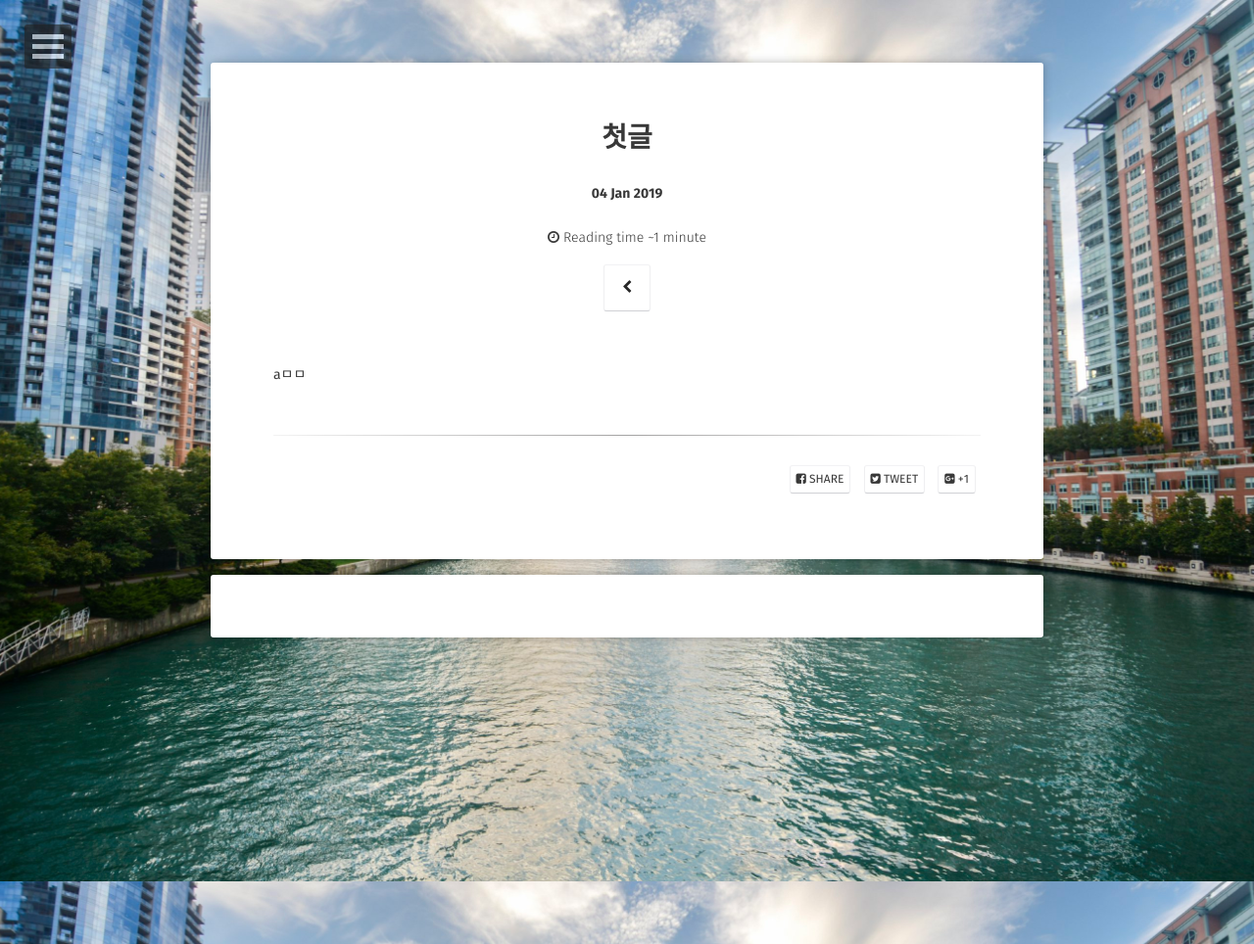
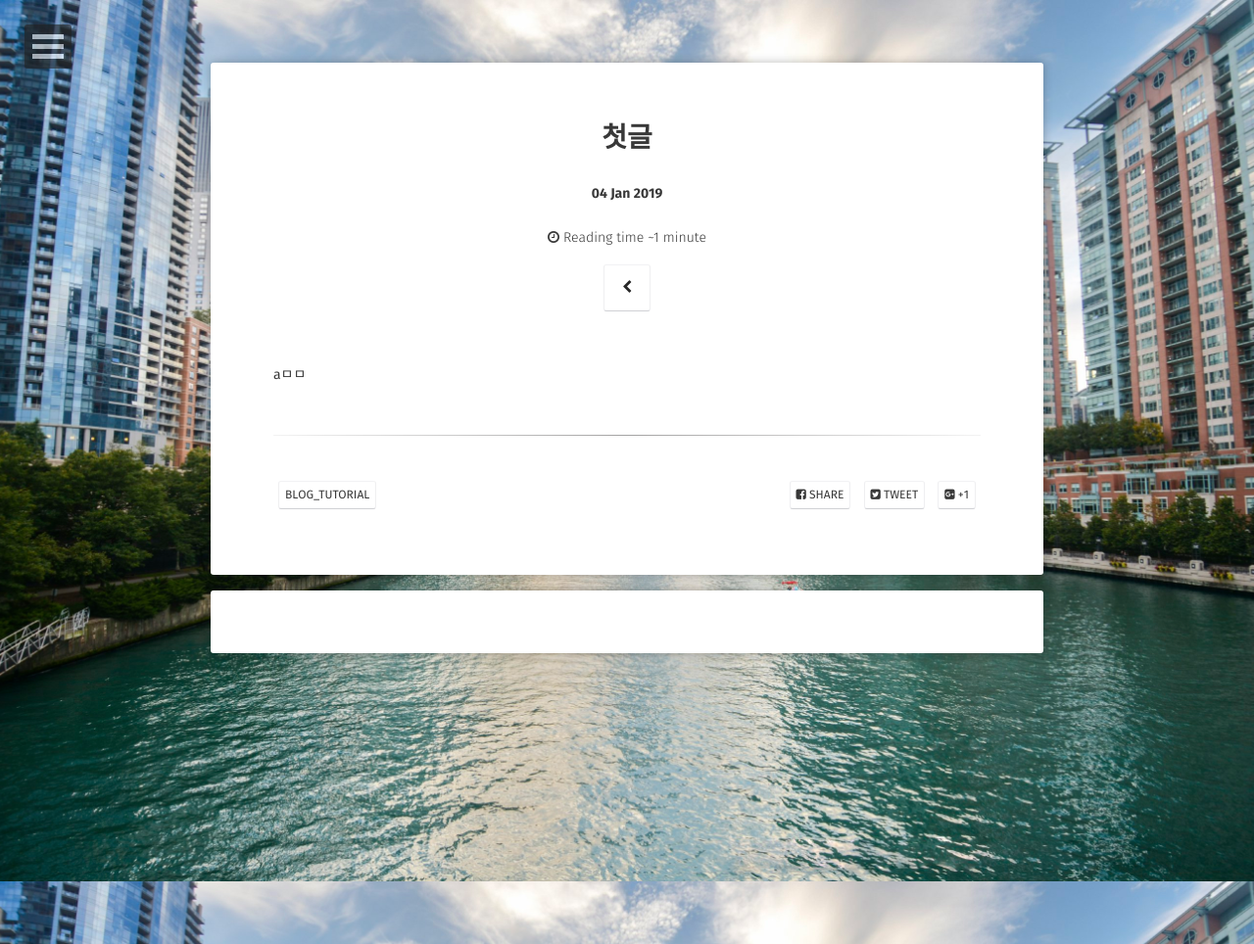
Before and after one commit to MoongMoong/MoongMoong.github.io, a Jekyll site: the page built from _posts/2019-01-04-your-title.md, in a window 1280 px wide. Shown: the whole page at 98% size. Built offline with Jekyll 4.4.1, drawn with Linux system fonts in a browser that asks for light colours; some web fonts are replaced; our own code applies the rules of GitHub Pages for plain Markdown files; comment, search, counter and statistics services are not loaded.

Commit message:
config commit

```diff
--- a/_includes/meta.html
+++ b/_includes/meta.html
@@ -1,6 +1,7 @@
 <br>
 <hr>
 <span class="entry-tags">{% for tag in page.tags %}<a href="{{ site.url }}/tags/#{{ tag }}" title="Pages tagged {{ tag }}" class="tag"><span class="term">{{ tag }}</span></a>{% unless forloop.last %}{% endunless %}{% endfor %}</span>
+<span class="entry-categories">{% for category in page.categories %}<a href="{{ site.url }}/categories/#{{ category }}" title="Pages categoried {{ category }}" class="category"><span class="term">{{ category }}</span></a>{% unless forloop.last %}{% endunless %}{% endfor %}</span>
 <span class="social-share">
     <a href="https://www.facebook.com/sharer/sharer.php?u={{ site.url }}{{ page.url }}" title="Share on Facebook" class="tag">
         <span class="term"><i class="fa fa-facebook-square"></i> Share</span>
```
Also changed, not shown: 9 other files.
